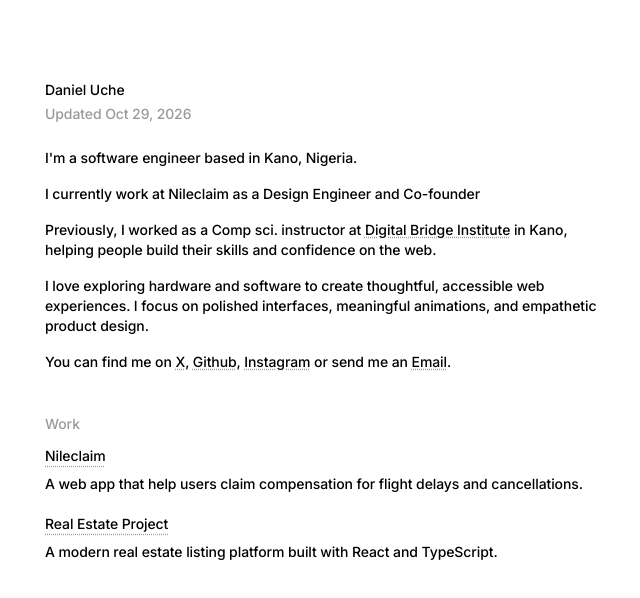
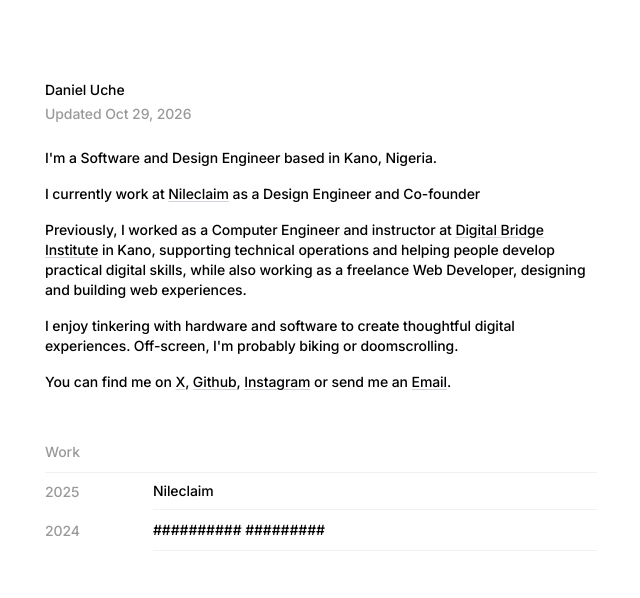
Before and after one commit to daanuche/my-portfolio, a Next.js app: page / in a window 1280 px wide. Shown: the top 598 px of the page, without its empty margins (319-959 px from the left). Built offline with nearby package versions, Linux system fonts and the light colour scheme.

Commit message:
updated design

```diff
--- a/src/app/page.tsx
+++ b/src/app/page.tsx
@@ -1,5 +1,4 @@
-import NileClaimProject from "@/components/nileclaim-project";
-import RealEstateProject from "@/components/realestate-project";
+import Work from "@/components/work";
 
 export default function Home() {
   return (
@@ -10,35 +9,40 @@ export default function Home() {
           <p className=" mb-6 text-black/40">Updated Oct 29, 2026</p>
         </header>
 
-        <p className="mt-2"> I'm a software engineer based in Kano, Nigeria.</p>
+        <p className="mt-2">
+          I&apos;m a Software and Design Engineer based in Kano, Nigeria.
+        </p>
         <p className="mt-4">
-          I currently work at
+          I currently work at{" "}
           <a
             href="https://nileclaim.com"
             target="_blank"
             rel="noopener noreferrer"
-            className="underline decoration-dotted decoration-gray-400 underline-offset-2 hover:decoration-solid"
-          ></a>
-          {""} Nileclaim as a Design Engineer and Co-founder
+            className="underline decoration-gray-300 underline-offset-2 hover:decoration-black"
+          >
+            Nileclaim
+          </a>{" "}
+          as a Design Engineer and Co-founder
         </p>
 
         <p className="mt-4">
-          Previously, I worked as a Comp sci. instructor at{" "}
+          Previously, I worked as a Computer Engineer and instructor at{" "}
           <a
             href="https://digitalbridgeinstitute.com"
             target="_blank"
             rel="noopener noreferrer"
-            className="underline decoration-dotted decoration-gray-400 underline-offset-2 hover:decoration-solid"
+            className="underline decoration-gray-300 underline-offset-2 hover:decoration-black"
           >
             Digital Bridge Institute
           </a>
-          {""} in Kano, helping people build their skills and confidence on the
-          web.
+          {""} in Kano, supporting technical operations and helping people
+          develop practical digital skills, while also working as a freelance
+          Web Developer, designing and building web experiences.
         </p>
         <p className="mt-4">
-          I love exploring hardware and software to create thoughtful,
-          accessible web experiences. I focus on polished interfaces, meaningful
-          animations, and empathetic product design.
+          I enjoy tinkering with hardware and software to create thoughtful
+          digital experiences. Off-screen, I&apos;m probably biking or
+          doomscrolling.
         </p>
 
         <p className="mt-4">
@@ -47,7 +51,7 @@ export default function Home() {
             href="https://twitter.com/daan_"
             target="_blank"
             rel="noopener noreferrer"
-            className="underline decoration-dotted decoration-gray-400 underline-offset-2 hover:decoration-solid"
+            className="underline decoration-gray-300 underline-offset-2 hover:decoration-black"
           >
             X
           </a>
@@ -56,7 +60,7 @@ export default function Home() {
             href="https://github.com/daan"
             target="_blank"
             rel="noopener noreferrer"
-            className="underline decoration-dotted decoration-gray-400 underline-offset-2 hover:decoration-solid"
+            className="underline decoration-gray-300 underline-offset-2 hover:decoration-black"
           >
             Github
           </a>
@@ -65,26 +69,21 @@ export default function Home() {
             href="https://instagram.com/daan"
             target="_blank"
             rel="noopener noreferrer"
-            className="underline decoration-dotted decoration-gray-400 underline-offset-2 hover:decoration-solid"
+            className="underline decoration-gray-300 underline-offset-2 hover:decoration-black"
           >
             Instagram
           </a>{" "}
           or send me an{" "}
           <a
             href="mailto:daan@example.com"
-            className="underline decoration-dotted decoration-gray-400 underline-offset-2 hover:decoration-solid"
+            className="underline decoration-gray-300 underline-offset-2 hover:decoration-black"
           >
             Email
           </a>
           .
         </p>
       </main>
-
-      <section className="mt-10 px-5 text-[14px]/[24px] font-sans text-black md:px-7">
-        <h2 className="work mb-2">Work</h2>
-        <NileClaimProject className="mb-4" />
-        <RealEstateProject />
-      </section>
+      <Work />
     </>
   );
 }
--- a/src/components/nileclaim-project.tsx
+++ /dev/null
@@ -1,20 +0,0 @@
-export default function NileClaimProject({
-  className,
-}: {
-  className?: string;
-}) {
-  return (
-    <div className={className}>
-      <a
-        href="#"
-        className=" text-black underline decoration-dotted decoration-gray-400 underline-offset-5 hover:decoration-solid"
-      >
-        Nileclaim
-      </a>
-      <p className="mt-1 ">
-        A web app that help users claim compensation for flight delays and
-        cancellations.
-      </p>
-    </div>
-  );
-}
--- a/src/components/realestate-project.tsx
+++ /dev/null
@@ -1,15 +0,0 @@
-export default function RealEstateProject() {
-  return (
-    <div>
-      <a
-        href="#"
-        className=" text-black underline decoration-dotted decoration-gray-400 underline-offset-5 hover:decoration-solid"
-      >
-        Real Estate Project
-      </a>
-      <p className="mt-1 ">
-        A modern real estate listing platform built with React and TypeScript.
-      </p>
-    </div>
-  );
-}
--- /dev/null
+++ b/src/components/work.tsx
@@ -0,0 +1,39 @@
+export default function Work() {
+  return (
+    <section className="mt-10 px-5  font-sans text-black md:px-7">
+      <h2 className="time block border-b border-black/5 pt-2.5 pb-2.5">Work</h2>
+
+      <ul>
+        <li className="grid grid-cols-[3rem_1fr] items-center gap-x-15">
+          <time dateTime="2025" className="text-black/40">
+            2025
+          </time>
+          <span className="block border-b border-black/5 pt-2 pb-2">
+            <a
+              href="https://nileclaim.com"
+              target="_blank"
+              rel="noopener noreferrer"
+            >
+              Nileclaim
+            </a>
+          </span>
+        </li>
+        <li className="grid grid-cols-[3rem_1fr] items-center gap-x-15">
+          <time dateTime="2024" className="text-black/40">
+            2024
+          </time>
+          <span className="block border-b border-black/5 pt-2.5 pb-2.5">
+            <a
+              href="https://digitalbridgeinstitute.com"
+              target="_blank"
+              rel="noopener noreferrer"
+            >
+              ##########
+            </a>{" "}
+            #########
+          </span>
+        </li>
+      </ul>
+    </section>
+  );
+}
```
